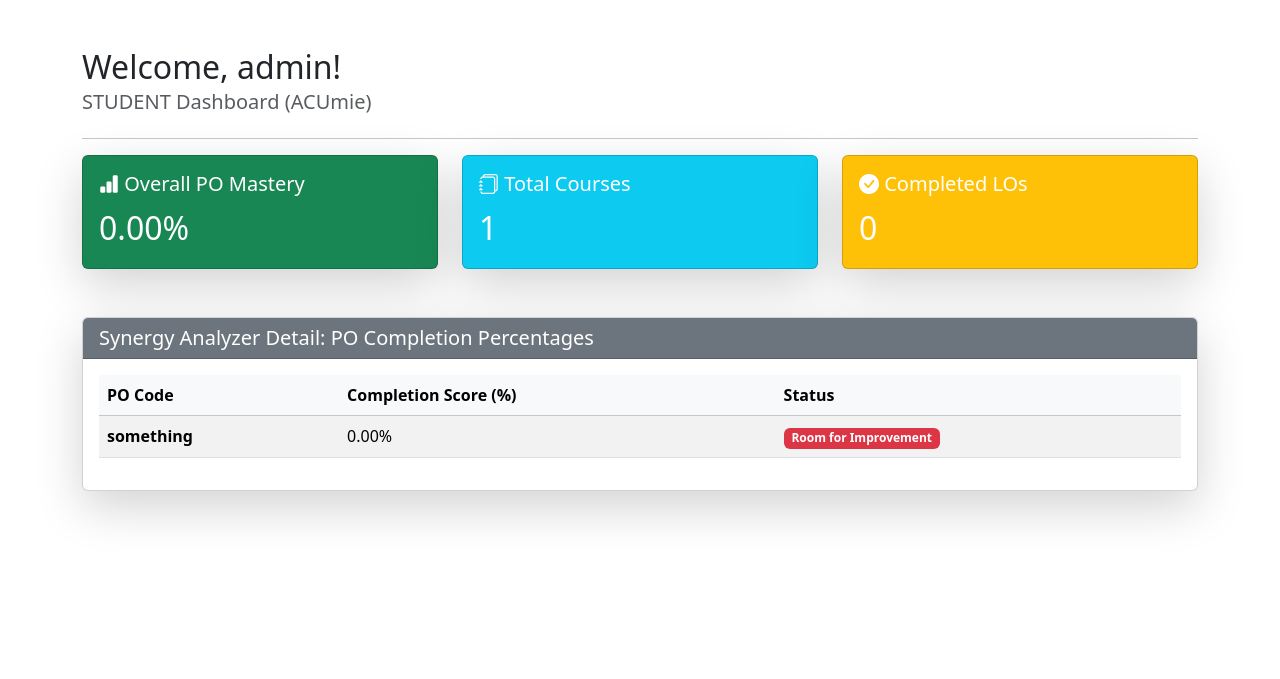
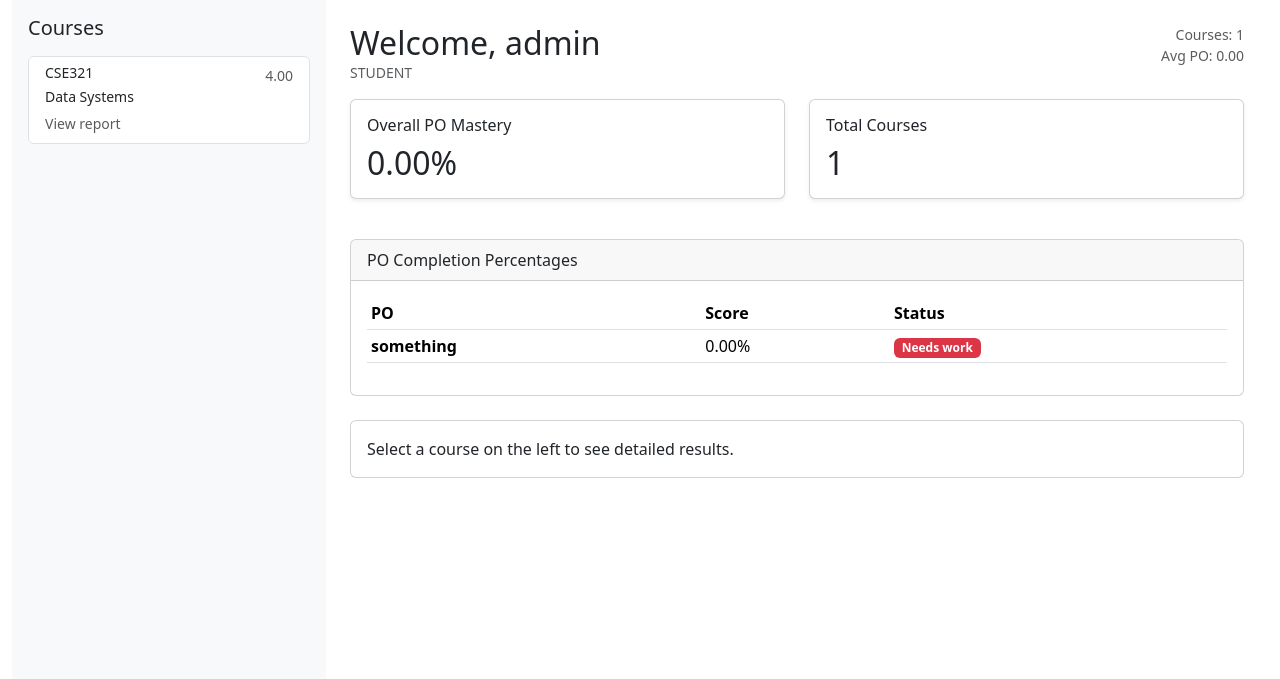
Before and after one commit to Mirket07/Acumie, a Django app: page /grades/dashboard/ in a window 1280 px wide. Shown: the part 56-735 px from the top of the page. Run offline with Django 5.2, Linux system fonts and the light colour scheme; a user stored in the database is signed in; data comes from the database, SQL or seed files in the repository; tables that the repository leaves empty hold one stand-in row (values such as "Sample post").

Commit message:
changed grades/views and dashboard.html

```diff
--- a/grades/templates/grades/dashboard.html
+++ b/grades/templates/grades/dashboard.html
@@ -1,67 +1,84 @@
 {% extends "base.html" %}
 {% load static %}
-
-{% block title %}STUDENT Dashboard - ACUmie{% endblock %}
+{% block title %}Student Dashboard - ACUmie{% endblock %}
 
 {% block content %}
-<div class="container mt-5">
-    <h2 class="mb-1">Welcome, {{ user_name }}!</h2>
-    <h5 class="text-muted mb-4">STUDENT Dashboard (ACUmie)</h5>
-    <hr>
+<style>
+  .sidebar-course { max-height: calc(100vh - 120px); overflow:auto; }
+  .display-6 { font-size: 2rem; }
+  canvas#loChart { width:100% !important; height: 220px !important; }
+</style>
+
+<div class="container-fluid">
+  <div class="row">
+    <!-- Sidebar: courses (no Admin / Refresh buttons) -->
+    <aside class="col-md-3 bg-light vh-100 p-3 sidebar-course">
+      <h5 class="mb-3">Courses</h5>
+      <div class="list-group">
+        {% for c in courses %}
+          <a href="?course={{ c.id }}" class="list-group-item list-group-item-action {% if selected_course and selected_course.id == c.id %}active{% endif %}">
+            <div class="d-flex w-100 justify-content-between">
+              <h6 class="mb-1 small">{{ c.code }}</h6>
+              <small class="text-muted">{{ c.ects_credit }}</small>
+            </div>
+            <p class="mb-1 small text-truncate">{{ c.title }}</p>
+            <small class="text-muted">View report</small>
+          </a>
+        {% empty %}
+          <div class="alert alert-info">No courses found.</div>
+        {% endfor %}
+      </div>
+      <!-- removed Admin and Refresh buttons per your request -->
+    </aside>
+
+    <!-- Main content -->
+    <main class="col-md-9 p-4">
+      <div class="d-flex justify-content-between align-items-start mb-3">
+        <div>
+          <h2 class="mb-0">Welcome, {{ user_name }}</h2>
+          <p class="text-muted small mb-0">{{ user_role }}</p>
+        </div>
+        <div class="text-end">
+          {% if is_student %}
+            <div class="small text-muted">Courses: {{ total_courses }}</div>
+            <div class="small text-muted">Avg PO: {{ average_po_score }}</div>
+          {% endif %}
+        </div>
+      </div>
 
       {% if is_student %}
-
-        <div class="row mb-5">
-            <div class="col-md-4">
-                <div class="card text-white bg-success shadow-lg">
+      <div class="row mb-4">
+        <div class="col-md-6">
+          <div class="card shadow-sm mb-3">
             <div class="card-body">
-                        <h5 class="card-title"><i class="bi bi-bar-chart-fill"></i> Overall PO Mastery</h5>
-                        <p class="card-text fs-2">
-                            {% if average_po_score and average_po_score != "N/A" %}
-                                {{ average_po_score }}%
-                            {% else %}
-                                0.00%
-                            {% endif %}
+              <h6 class="card-title">Overall PO Mastery</h6>
+              <p class="display-6 mb-0">
+                {% if average_po_score and average_po_score != "N/A" %}{{ average_po_score }}%{% else %}0.00%{% endif %}
               </p>
             </div>
           </div>
         </div>
 
-            <div class="col-md-4">
-                <div class="card text-white bg-info shadow-lg">
+        <div class="col-md-6">
+          <div class="card shadow-sm mb-3">
             <div class="card-body">
-                        <h5 class="card-title"><i class="bi bi-journals"></i> Total Courses</h5>
-                        <p class="card-text fs-2">{{ total_courses }}</p>
-                    </div>
-                </div>
-            </div>
-
-            <div class="col-md-4">
-                <div class="card text-white bg-warning shadow-lg">
-                    <div class="card-body">
-                        <h5 class="card-title"><i class="bi bi-check-circle-fill"></i> Completed LOs</h5>
-                        <p class="card-text fs-2">0</p>
+              <h6 class="card-title">Total Courses</h6>
+              <p class="display-6 mb-0">{{ total_courses }}</p>
             </div>
           </div>
         </div>
       </div>
 
-        <div class="card shadow-lg mb-4">
-            <div class="card-header bg-secondary text-white">
-                <h5 class="mb-0">Synergy Analyzer Detail: PO Completion Percentages</h5>
-            </div>
+      <!-- PO table unchanged -->
+      <div class="card mb-4">
+        <div class="card-header">PO Completion Percentages</div>
         <div class="card-body">
           {% if info_message %}
             <div class="alert alert-warning">{{ info_message }}</div>
           {% elif po_scores %}
-                    <table class="table table-striped table-hover">
-                        <thead class="table-light">
-                            <tr>
-                                <th>PO Code</th>
-                                <th>Completion Score (%)</th>
-                                <th>Status</th>
-                            </tr>
-                        </thead>
+            <div class="table-responsive">
+              <table class="table table-sm">
+                <thead><tr><th>PO</th><th>Score</th><th>Status</th></tr></thead>
                 <tbody>
                   {% for po_code, score in po_scores.items %}
                     <tr>
@@ -73,22 +90,50 @@
                         {% elif score >= 60 %}
                           <span class="badge bg-warning text-dark">Good</span>
                         {% else %}
-                                        <span class="badge bg-danger">Room for Improvement</span>
+                          <span class="badge bg-danger">Needs work</span>
                         {% endif %}
                       </td>
                     </tr>
                   {% endfor %}
                 </tbody>
               </table>
+            </div>
           {% else %}
-                    <p class="text-info">No calculation data found. Please check your grade entries.</p>
+            <p class="text-muted">No PO data available.</p>
           {% endif %}
         </div>
       </div>
-
-    {% else %}
-        <div class="alert alert-info">Dashboard features for the **{{ user_role }}** role will be developed in later stages.</div>
       {% endif %}
 
+      <!-- Course detail (unchanged) -->
+      {% if selected_course %}
+        <!-- ... remainder unchanged ... -->
+      {% else %}
+        <div class="card">
+          <div class="card-body">
+            <p class="mb-0">Select a course on the left to see detailed results.</p>
           </div>
+        </div>
+      {% endif %}
+    </main>
+  </div>
+</div>
+
+<!-- Chart.js -->
+<script src="https://cdn.jsdelivr.net/npm/chart.js@4.4.0/dist/chart.umd.min.js"></script>
+<script>
+(function(){
+  const loScores = {
+    {% for lo, score in lo_scores.items %}
+      "{{ lo.code|escapejs }}": {{ score }},
+    {% endfor %}
+  };
+  const labels = Object.keys(loScores);
+  const data = Object.values(loScores);
+  if(labels.length > 0){
+    const ctx = document.getElementById('loChart')?.getContext('2d');
+    if(ctx) new Chart(ctx, { type:'bar', data:{labels, datasets:[{label:'LO score', data}]}, options:{scales:{y:{min:0,max:100}}}});
+  }
+})();
+</script>
 {% endblock content %}
--- a/grades/views.py
+++ b/grades/views.py
@@ -58,24 +58,20 @@ def grade_dashboard_view(request):
 
 
     courses = []
-    if role == 'STUDENT':
+    if request.user.is_staff or request.user.is_superuser:
+        try:
+            courses = list(Course.objects.all())
+        except Exception:
+            courses = []
+    else:
         try:
             enrollments = Enrollment.objects.filter(student=user).select_related('course')
             courses = [e.course for e in enrollments]
-        except DatabaseError as e:
-            logger.exception("DB error fetching enrollments for user %s: %s", user.id, e)
-            # fallback to query via Course relation
+        except Exception:
             try:
                 courses = list(Course.objects.filter(enrollments__student=user).distinct())
-            except DatabaseError as e2:
-                logger.exception("Fallback DB error fetching courses for user %s: %s", user.id, e2)
+            except Exception:
                 courses = []
-    elif role == 'INSTRUCTOR':
-        try:
-            courses = list(Course.objects.all())
-        except DatabaseError as e:
-            logger.exception("DB error fetching courses for instructor: %s", e)
-            courses = []
     context['courses'] = courses
 
     course_id = request.GET.get('course')
```
Lines whose indentation alone changed are shown as unchanged.
